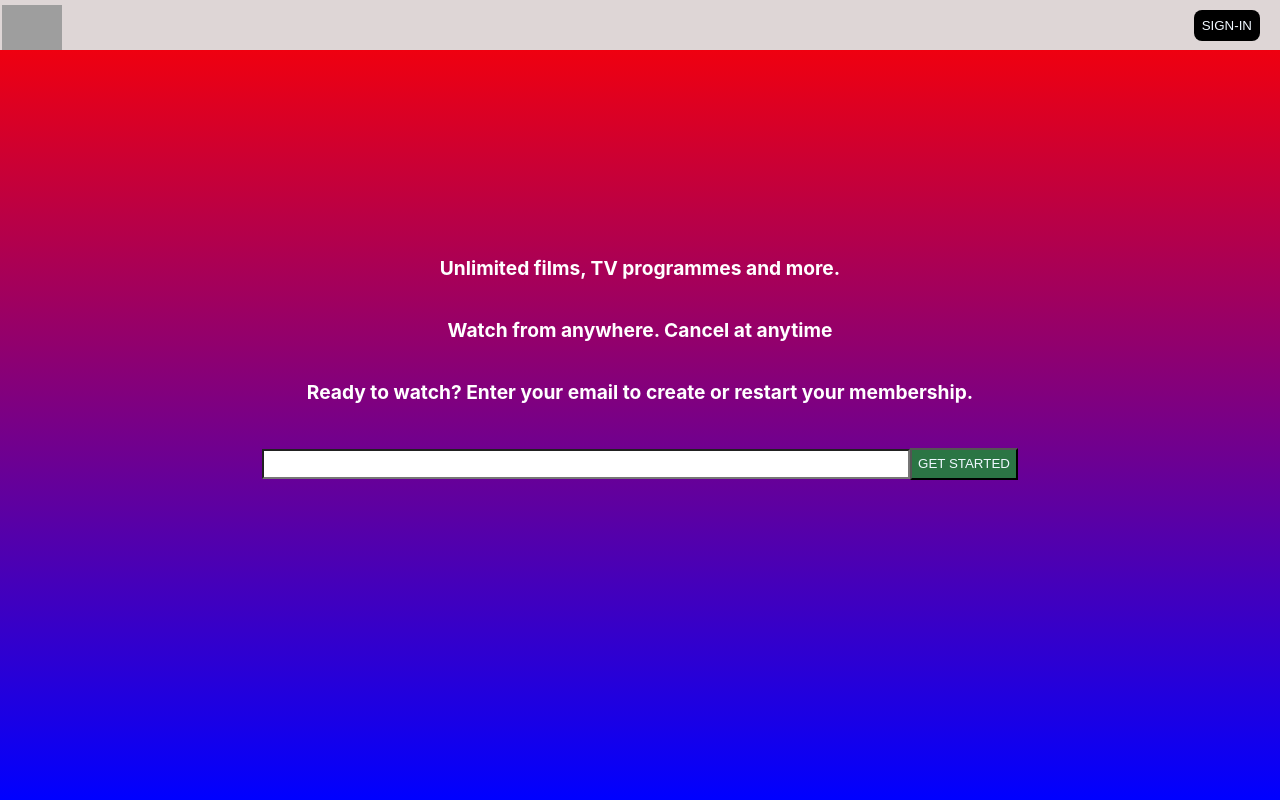
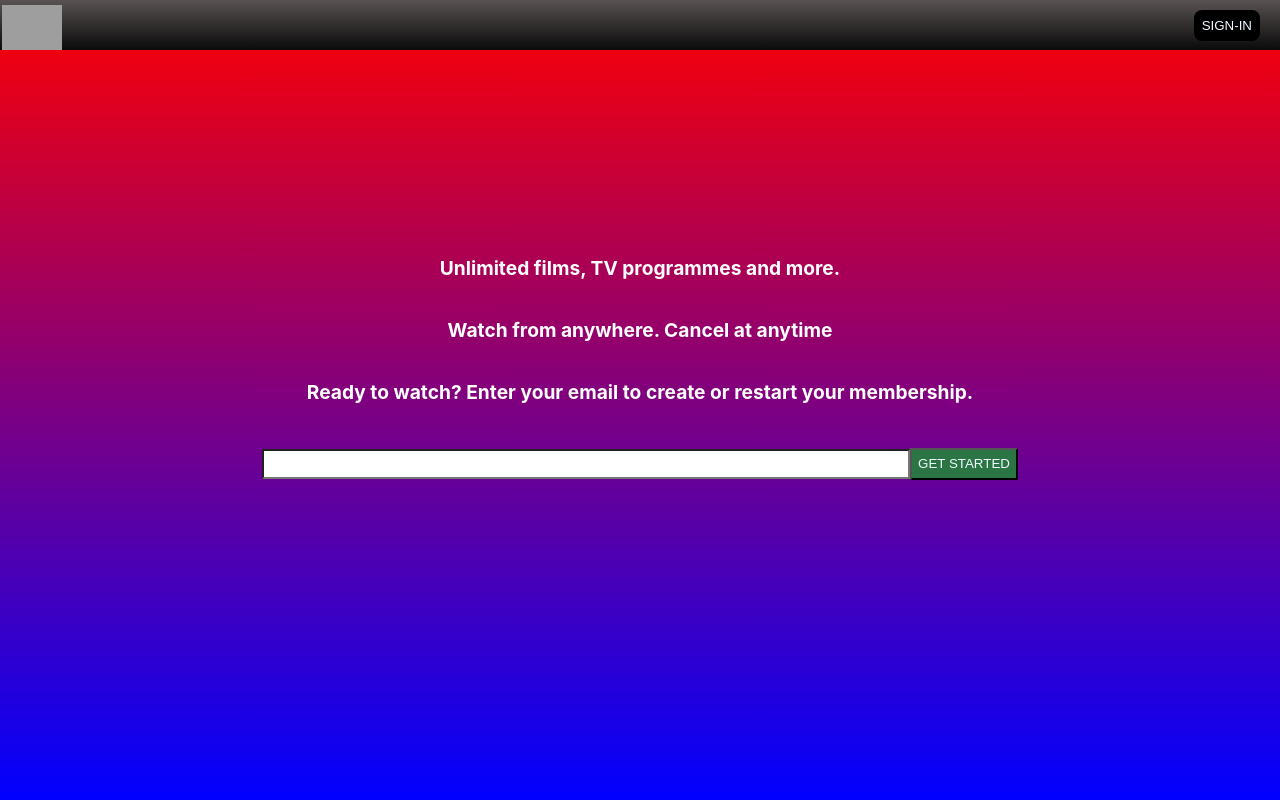
Before and after one commit to arunthe01/Movie-app, a React (Create React App) app: page / in a window 1280 px wide. Built offline with nearby package versions, Linux system fonts and the light colour scheme; grey boxes are pictures that could not be loaded.

Commit message:
nav bar color

```diff
--- a/src/App.js
+++ b/src/App.js
@@ -17,7 +17,8 @@ function App() {
      <Routes>
           <Route path="/" element = {isAuthenticated ?  <Homepage /> : <Landingpage/>}/>
           {/* <Route path = "/" element = {isLoading && isAuthenticated ? <Homepage/> : <Landingpage/>}/> */}
-          <Route path="/sign-in" element={<Signinbody />} />
+          {/* <Route path="/sign-in" element={<Signinbody />} /> */}
+          {/* <Route path = "/" element = {<Homepage />}/> */}
         </Routes>
     </BrowserRouter>
   );
--- a/src/components/Navbar/Navbar.css
+++ b/src/components/Navbar/Navbar.css
@@ -5,7 +5,8 @@
     width: 100%;
     z-index: 1;
     /* justify-content: space-between; */
-    background-color: #ded6d6;
+    background: linear-gradient(#595252,#0a0a0a);
+    /* background: transparent; */
     height: 50px;
 
 }
@@ -26,14 +27,14 @@
 
     height: 50px;
     /* background-color:  rgb(232, 240, 243); */
-    background-color: transparent;
+    background: transparent;
 
 
 
 }
 
 .dc{
-    background-color: gray;
+    background: linear-gradient(#595252,#0a0a0a);
     border-bottom: 4px solid #181818 ;
     /* border-radius: 8px; */
     /* height: 50px; */
```
